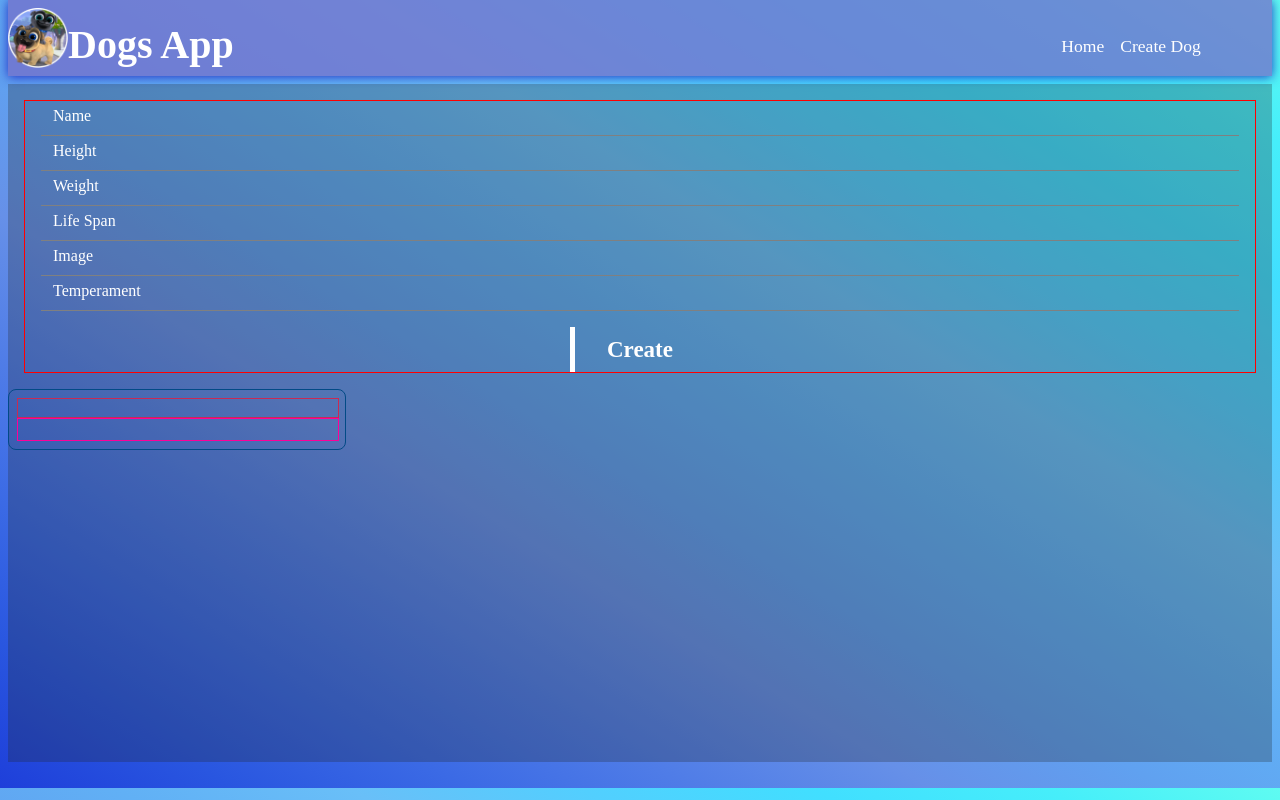
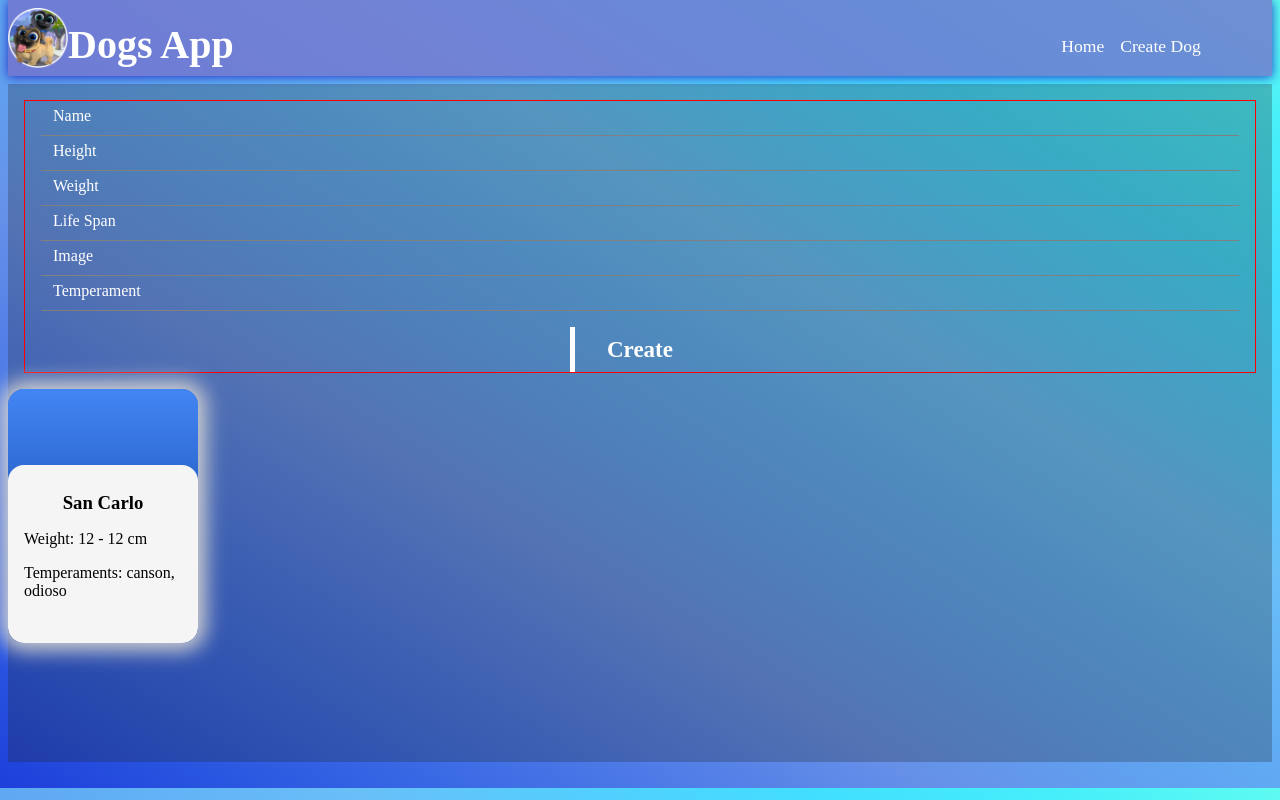
Before and after one commit to SourerDev/furry-friends, a React (Create React App) app in the folder client/: page /create in a window 1280 px wide. Built offline with nearby package versions, Linux system fonts and the light colour scheme.

Commit message:
Adding css to dog card

```diff
--- a/client/src/components/dogs/DogCard.tsx
+++ b/client/src/components/dogs/DogCard.tsx
@@ -1,19 +1,23 @@
 import { NavLink } from "react-router-dom";
 import { Dogs } from "../../interfaces/interfaces";
-const styles = require('./Dogcard.module.css').default
+const styles = require("./Dogcard.module.css").default;
 
 const DogCard = (props: Dogs) => {
   return (
     <div className={styles.card}>
-
       <div className={styles.image}>
         <img src={props.image} alt={props.name} />
       </div>
-      <div className={styles.attributes}>
-        <NavLink to={`/dog/${props.id}`}><h1>{props.name}</h1></NavLink>
 
+      <div className={styles.description}>
+        <div style={{}}>
+          <h3 className={styles.name}>San Carlo</h3>
+        </div>
+        <div style={{ textAlign: "left", display: "flex" ,flexDirection:'column',justifyContent:'center',}}>
+          <p className={styles.weight}>Weight: 12 - 12 cm</p>
+          <p className={styles.temp}>Temperaments: canson, odioso</p>
+        </div>
       </div>
-
     </div>
   );
 };
--- a/client/src/components/dogs/Dogcard.module.css
+++ b/client/src/components/dogs/Dogcard.module.css
@@ -3,24 +3,46 @@
 }
 
 .card{
-    border: 1px solid var(--primary-color);
-    border-radius: .5rem;
-
-    display: flex;
-    flex-direction: column;
-    width: 20rem;
-    padding: .5rem;
+    overflow: hidden;
+    height: 254px;
+    width: 190px;
+    position: relative;
+    transition: all 0.4s cubic-bezier(0.645,0.045,0.355,1);
+    border-radius: 1em;
+    box-shadow: 0 0 20px 8px #d0d0d0;
 }
 
     .image{
-        border: 1px solid #c82a54;
+        height: 100%;
         width: 100%;
+        position: absolute;
+        transition: all 1s cubic-bezier(0.645,0.045,0.355,1);
+        background-color: #0a3394;
+        background: linear-gradient(to top, #0a3394, #4286f4);
     }
-        .image img{
-            width: 100%;
+
+    .description{
+        overflow: hidden;
+        display: flex;
+        position: absolute;
+        gap: 1em;
+        flex-direction: column;
+        justify-content: center;
+        background-color: #f5f5f5;
+        width: 100%;
+        height: 70%;
+        bottom: 0;
+        border-radius: 1em 1em 0 0;
+        transition: all 1s cubic-bezier(0.645,0.045,0.355,1);
+        padding: 1em;
+        box-sizing: border-box;
+    }
+        .name,.weight, temp{
+            overflow: hidden;
+            margin: 0;
+            max-width: 100%;
         }
-    .attributes{
-        border: 1px solid #ff0099;
-        width: 100%;
 
+    .card:hover .description {
+        transform: translateY(100%);
     }
```
Also changed, not shown: client/src/components/create/create.module.css (line endings or trailing spaces).
